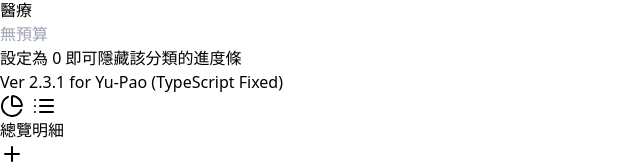
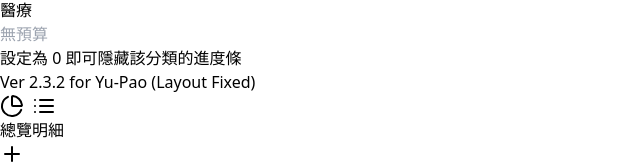
Before and after one commit to potter121770-ui/vitejs-vite-8vpmwqfd, a React (Vite) app: page / in a window 1280 px wide. Both pictures are taken after a click on the button "調整預算". Shown: the part 674-838 px from the top of the page, without its empty margins (0-640 px from the left). Built offline with nearby package versions, Linux system fonts and the light colour scheme.

Commit message:
Fix date box

```diff
--- a/src/App.tsx
+++ b/src/App.tsx
@@ -5,7 +5,7 @@ import {
   LineChart, Line, PieChart as RePieChart, Pie, Cell
 } from 'recharts';
 
-// --- Type Definitions (新增型別定義) ---
+// --- Type Definitions ---
 interface Transaction {
   id: number;
   date: string;
@@ -76,7 +76,7 @@ const CATEGORIES = [
 export default function App() {
   const [activeTab, setActiveTab] = useState('dashboard');
 
-  // --- State Initialization with Generics (加上型別宣告) ---
+  // --- State Initialization ---
   const [transactions, setTransactions] = useState<Transaction[]>(() => {
     try {
       const saved = localStorage.getItem('yupao_transactions');
@@ -443,7 +443,12 @@ export default function App() {
             <button onClick={() => setFormData({...formData, type: 'expense', category: '飲食'})} className={`flex-1 py-3 rounded-xl text-sm font-bold transition ${formData.type === 'expense' ? 'bg-red-100 text-red-600 ring-2 ring-red-200' : 'bg-gray-50 text-gray-400'}`}>支出</button>
             <button onClick={() => setFormData({...formData, type: 'income', category: '收入'})} className={`flex-1 py-3 rounded-xl text-sm font-bold transition ${formData.type === 'income' ? 'bg-green-100 text-green-600 ring-2 ring-green-200' : 'bg-gray-50 text-gray-400'}`}>收入</button>
           </div>
-          <div className="grid grid-cols-2 gap-4">
+
+          {/* FIX: 修正這裡的 Layout
+              原先是 grid-cols-2 (並排)，導致日期在手機上太擠。
+              現在改為 grid-cols-1 (垂直排列)，讓日期和金額各自佔據一行。
+          */}
+          <div className="grid grid-cols-1 gap-4">
             <div>
               <label className="text-xs text-gray-500 mb-1 block font-medium">日期 (或首期繳款日)</label>
               <input type="date" value={formData.date} onChange={e => setFormData({...formData, date: e.target.value})} className="w-full bg-gray-50 rounded-xl p-3 text-sm focus:outline-blue-500 font-medium" />
@@ -713,7 +718,7 @@ export default function App() {
             <p className="text-xs text-gray-400 text-center mt-2">設定為 0 即可隱藏該分類的進度條</p>
          </div>
       </div>
-      <div className="px-4 py-4 text-center"><p className="text-xs text-gray-400">Ver 2.3.1 for Yu-Pao (TypeScript Fixed)</p></div>
+      <div className="px-4 py-4 text-center"><p className="text-xs text-gray-400">Ver 2.3.2 for Yu-Pao (Layout Fixed)</p></div>
     </div>
   );
 
```
